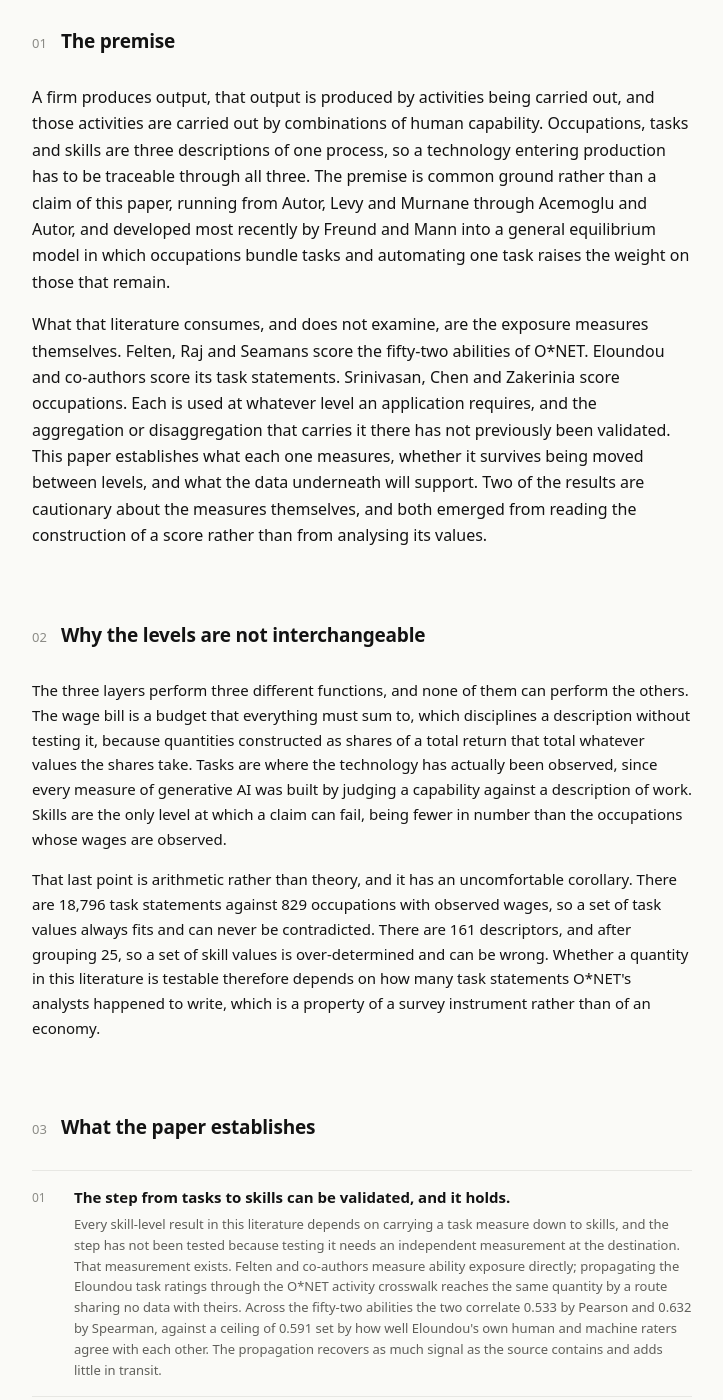
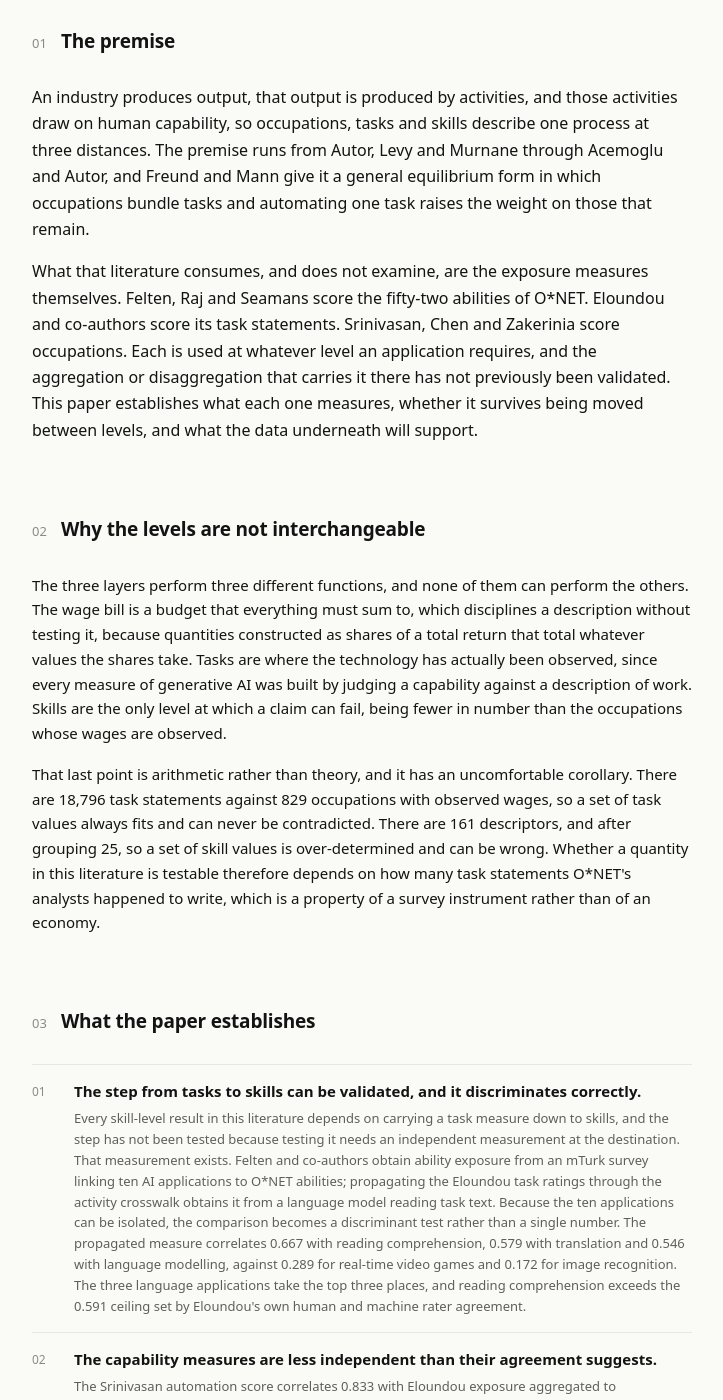
Before and after one commit to conway1521/conway1521.github.io, a Jekyll site: the page built from working-papers/skills-dna.html, in a window 1280 px wide and 1400 px high, scrolled down 407 px. Shown: the whole window, without its empty margins (278-1001 px from the left). Built offline with Jekyll 4.4.1, drawn with Linux system fonts in a browser that asks for light colours.

Commit message:
Update the paper PDF and the validation finding
The PDF is rebuilt from a paper rewritten to cut the rhetorical padding, down
from 4,473 to 3,094 words with no result dropped.

The validation finding is strengthened. Felten's headline index averages ten
AI applications drawn from 2016-era benchmarks, including image recognition,
real-time video games and instrumental track recognition, so it measures
exposure to artificial intelligence in general rather than to language models.
The published application-by-ability matrix allows each to be isolated, which
turns the single correlation previously reported into a discriminant test. The
propagated task measure correlates 0.667 with reading comprehension, 0.579
with translation and 0.546 with language modelling, against 0.289 for
real-time video games and 0.172 for image recognition. The three language
applications take the top three places, reading comprehension exceeds the
0.591 ceiling set by Eloundou's own rater agreement, and the video game column
serves as a placebo the earlier version lacked.

```diff
--- a/working-papers/skills-dna.html
+++ b/working-papers/skills-dna.html
@@ -23,8 +23,8 @@ description: "Exposure to AI is measured at three different levels of the same l
       <h2 class="secnum__h">The premise</h2>
     </div>
     <div class="prose prose--lg">
-      <p>A firm produces output, that output is produced by activities being carried out, and those activities are carried out by combinations of human capability. Occupations, tasks and skills are three descriptions of one process, so a technology entering production has to be traceable through all three. The premise is common ground rather than a claim of this paper, running from Autor, Levy and Murnane through Acemoglu and Autor, and developed most recently by Freund and Mann into a general equilibrium model in which occupations bundle tasks and automating one task raises the weight on those that remain.</p>
-      <p>What that literature consumes, and does not examine, are the exposure measures themselves. Felten, Raj and Seamans score the fifty-two abilities of O*NET. Eloundou and co-authors score its task statements. Srinivasan, Chen and Zakerinia score occupations. Each is used at whatever level an application requires, and the aggregation or disaggregation that carries it there has not previously been validated. This paper establishes what each one measures, whether it survives being moved between levels, and what the data underneath will support. Two of the results are cautionary about the measures themselves, and both emerged from reading the construction of a score rather than from analysing its values.</p>
+      <p>An industry produces output, that output is produced by activities, and those activities draw on human capability, so occupations, tasks and skills describe one process at three distances. The premise runs from Autor, Levy and Murnane through Acemoglu and Autor, and Freund and Mann give it a general equilibrium form in which occupations bundle tasks and automating one task raises the weight on those that remain.</p>
+      <p>What that literature consumes, and does not examine, are the exposure measures themselves. Felten, Raj and Seamans score the fifty-two abilities of O*NET. Eloundou and co-authors score its task statements. Srinivasan, Chen and Zakerinia score occupations. Each is used at whatever level an application requires, and the aggregation or disaggregation that carries it there has not previously been validated. This paper establishes what each one measures, whether it survives being moved between levels, and what the data underneath will support.</p>
     </div>
   </div>
 
@@ -47,8 +47,8 @@ description: "Exposure to AI is measured at three different levels of the same l
     <div>
       <div class="finding">
         <span class="finding__n">01</span>
-        <div class="finding__head">The step from tasks to skills can be validated, and it holds.</div>
-        <div class="finding__body">Every skill-level result in this literature depends on carrying a task measure down to skills, and the step has not been tested because testing it needs an independent measurement at the destination. That measurement exists. Felten and co-authors measure ability exposure directly; propagating the Eloundou task ratings through the O*NET activity crosswalk reaches the same quantity by a route sharing no data with theirs. Across the fifty-two abilities the two correlate 0.533 by Pearson and 0.632 by Spearman, against a ceiling of 0.591 set by how well Eloundou's own human and machine raters agree with each other. The propagation recovers as much signal as the source contains and adds little in transit.</div>
+        <div class="finding__head">The step from tasks to skills can be validated, and it discriminates correctly.</div>
+        <div class="finding__body">Every skill-level result in this literature depends on carrying a task measure down to skills, and the step has not been tested because testing it needs an independent measurement at the destination. That measurement exists. Felten and co-authors obtain ability exposure from an mTurk survey linking ten AI applications to O*NET abilities; propagating the Eloundou task ratings through the activity crosswalk obtains it from a language model reading task text. Because the ten applications can be isolated, the comparison becomes a discriminant test rather than a single number. The propagated measure correlates 0.667 with reading comprehension, 0.579 with translation and 0.546 with language modelling, against 0.289 for real-time video games and 0.172 for image recognition. The three language applications take the top three places, and reading comprehension exceeds the 0.591 ceiling set by Eloundou's own human and machine rater agreement.</div>
       </div>
       <div class="finding">
         <span class="finding__n">02</span>
```
Also changed, not shown: assets/js/research-graph.js (+1 -1 lines), 1 other file.
